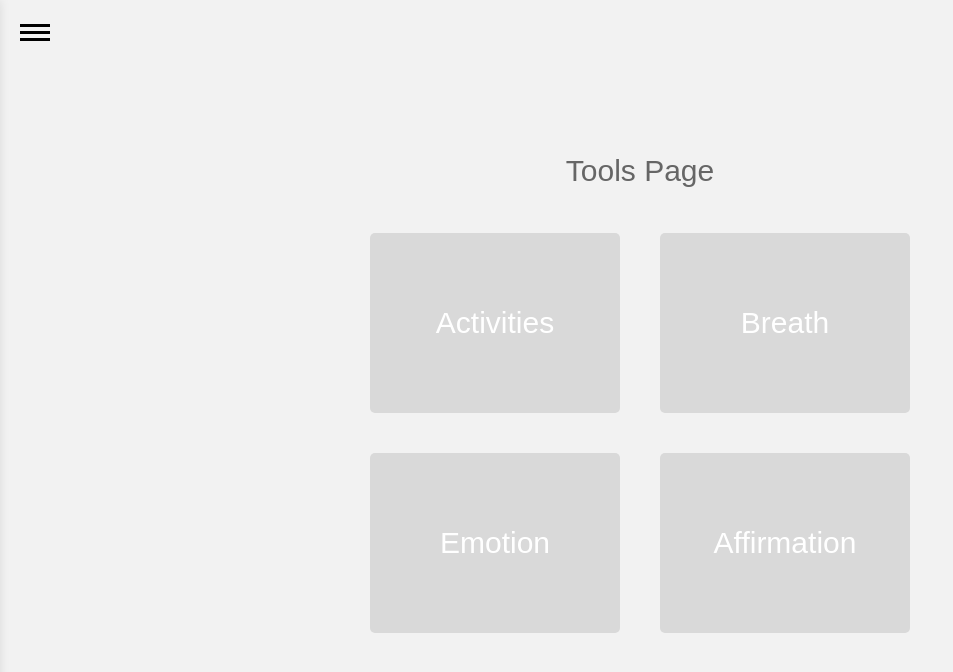
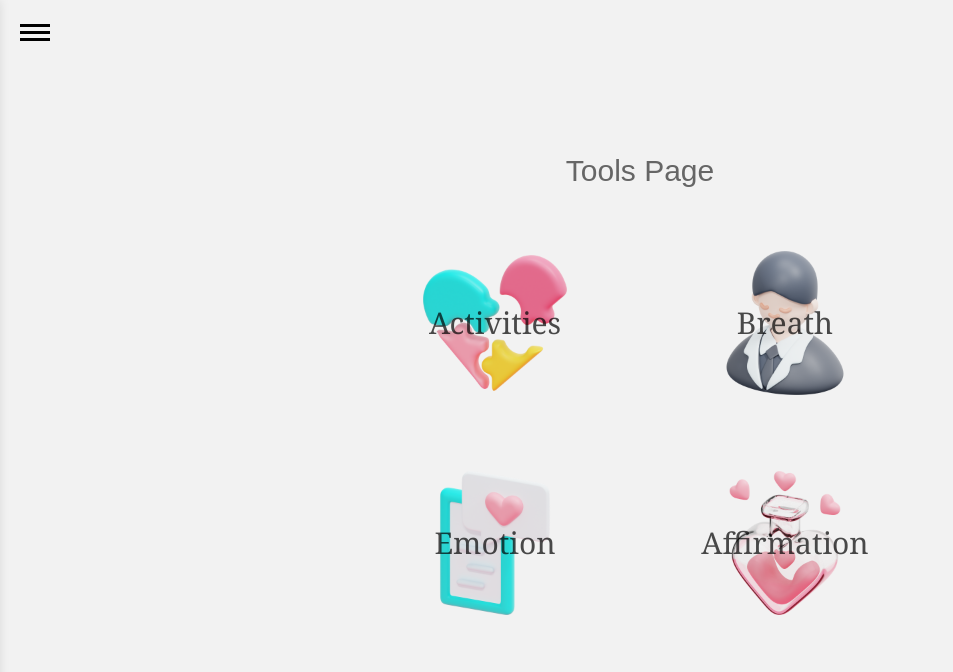
Before and after one commit to averyryu/BrisHack, a plain HTML site: page toolPage.html in a window 1280 px wide. Shown: the whole page, without its empty margins (0-953 px from the left). Drawn offline with Linux system fonts and the light colour scheme.

Commit message:
change image and text

```diff
--- a/toolsstyle.css
+++ b/toolsstyle.css
@@ -25,25 +25,37 @@ body {
     display: flex;
     align-items: center;
     justify-content: center;
-    color: white;
+    color: rgba(0, 0, 0, 0.7);
     font-size: 30px;
-    font-family: 'Dongle', sans-serif;
+    font-family: 'Georgia', serif;
 }
 
 #button1 {
-    background-color: #D9D9D9;
+    background-image: url('images/3.png');
+    background-size: contain;
+    background-repeat: no-repeat;
+    background-position: center;
 }
 
 #button2 {
-    background-color: #D9D9D9;
+    background-image: url('images/4.png');
+    background-size: contain;
+    background-repeat: no-repeat;
+    background-position: center;
 }
 
 #button3 {
-    background-color: #D9D9D9;
+    background-image: url('images/6.png');
+    background-size: contain;
+    background-repeat: no-repeat;
+    background-position: center;
 }
 
 #button4 {
-    background-color: #D9D9D9;
+    background-image: url('images/5.png');
+    background-size: contain;
+    background-repeat: no-repeat;
+    background-position: center;
 }
 
 #sentence {
```
Also changed, not shown: images/3.png (added), images/4.png (added), images/5.png (added), images/6.png (added).
